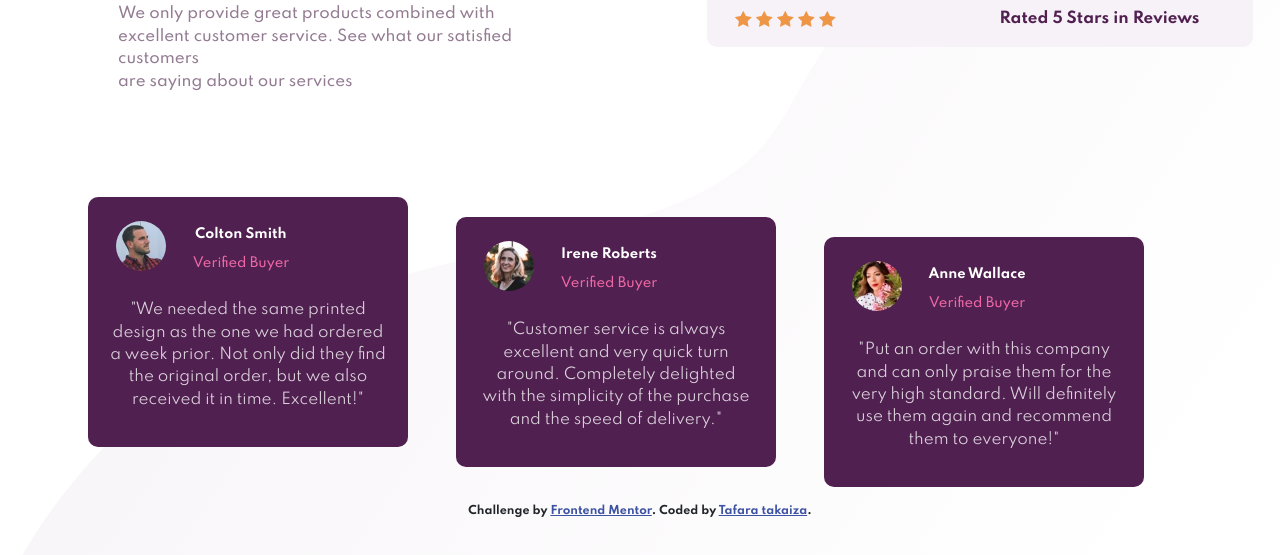
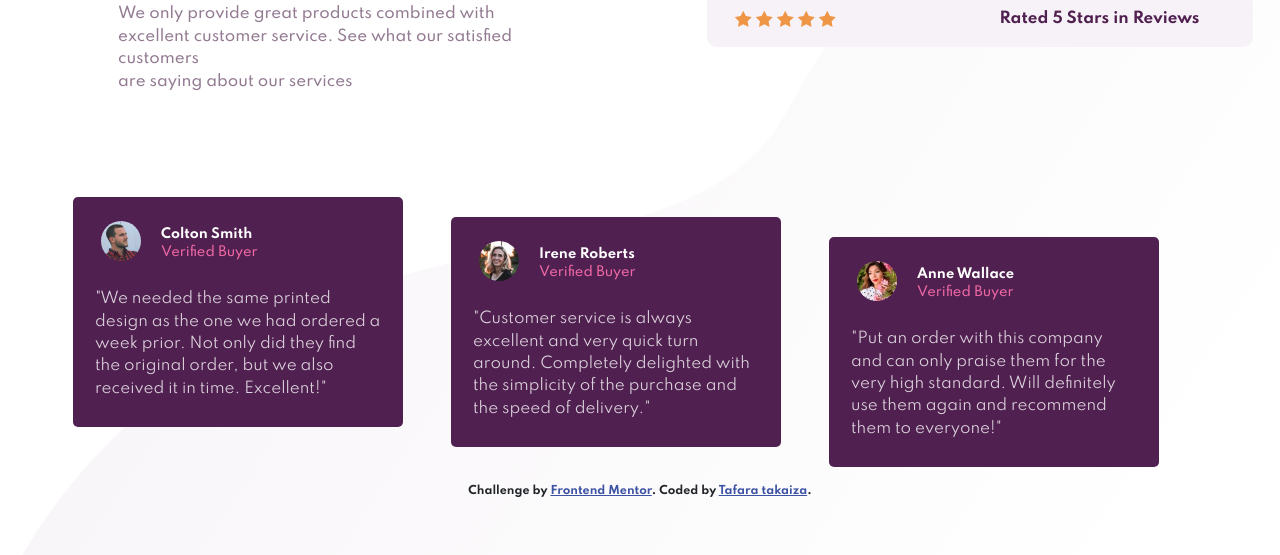
Before and after one commit to tafarathedev/social-proof-section-fem, a plain HTML site: page index.html in a window 1280 px wide. Shown: the part 197-752 px from the top of the page. Drawn offline with nearby package versions, Linux system fonts and the light colour scheme.

Commit message:
Add files via upload

```diff
--- a/index.html
+++ b/index.html
@@ -77,8 +77,8 @@
           <div class="col-6 col-md-4 i-card1 mb-5">  <div class="col image-text pt-4 ps-3">
             <img src="./images/image-colton.jpg" alt="">
             <div class="col descript pe-5 me-5">
-             <h1 class="text-white ">Colton Smith </h1>
-             <p> Verified Buyer</p>
+             <h1 class="text-white pb-0 mb-0">Colton Smith </h1>
+             <p class="pt-0 mt-0"> Verified Buyer</p>
             </div>
            </div>
            <div class="col">
@@ -90,8 +90,8 @@
           <div class="col-6 col-md-4 i-card2 mt-2 ">  <div class="col image-text pt-4 ps-3">
             <img src="./images/image-irene.jpg" alt="">
             <div class="col descript pe-5 me-5">
-             <h1 class="text-white ">Irene Roberts </h1>
-             <p> Verified Buyer</p>
+             <h1 class="text-white pb-0 mb-0">Irene Roberts </h1>
+             <p class="pt-0 mt-0"> Verified Buyer</p>
             </div>
            </div>
            <div class="col" >
@@ -100,9 +100,9 @@
            </div></div>
           <div class=" i-card3 col-6  col-md-4 mt-5 ">  <div class="col image-text pt-4 ps-3">
             <img src="./images/image-anne.jpg" alt="">
-            <div class="col descript pe-5 me-5">
-             <h1 class="text-white ">Anne Wallace </h1>
-             <p> Verified Buyer</p>
+            <div class="col descript pe-5 me-5 ">
+             <h1 class="text-white pb-0 mb-0 ">Anne Wallace </h1>
+             <p class="pt-0 mt-0"> Verified Buyer</p>
             </div>
            </div>
            <div class="col">
--- a/main.scss
+++ b/main.scss
@@ -36,6 +36,7 @@
       background-size: contain;
       width: 100vw;
       font-family: 'Spartan', sans-serif;
+
   }
   .fas{
       color: red;
@@ -47,6 +48,7 @@
     padding: 1rem;
     display: relative;
     border-radius: 10px;
+
   }
 
   .cards {
@@ -62,13 +64,17 @@
      margin-right:3rem;
      margin-left:0rem;
      margin-bottom: 1rem;
-    border-radius: 10px;
-   width: 320px;
-   height: 250px;
+    border-radius: 5px;
+   width: 330px;
+   height: 230px;
+   justify-content: start;
+   text-align: start;
+   align-items: start;
+   justify-content: end;
 
   }
   .cards > div >div >img{
-      width: 50px;
+      width: 40px;
      height: 60px;
       height: fit-content;
       border-radius: 50%;
@@ -87,9 +93,11 @@
 
   .descript > h1 , .descript >p{
     padding-top: 3px;
+    padding-left: 20px;
     margin-top: 3px;
     font-size:13px;
-    padding-left: 1rem;
+    justify-content: start;
+
   }
   .rates-div1{
    left: 0%;
@@ -107,12 +115,6 @@
  .descript > div >p {
      color:hsl(0, 0%, 100%);
  }
-
-
-
-
-
-
 
 @media screen and (max-width:760px) {
     .rates-div1,.rates-div2,.rates-div3{
```
Also changed, not shown: main.css, 1 other file.
